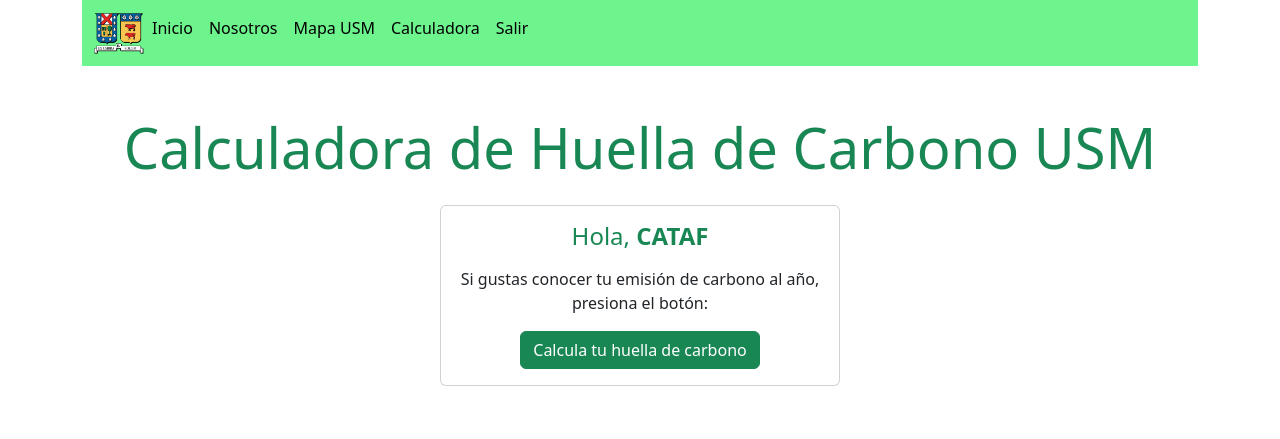
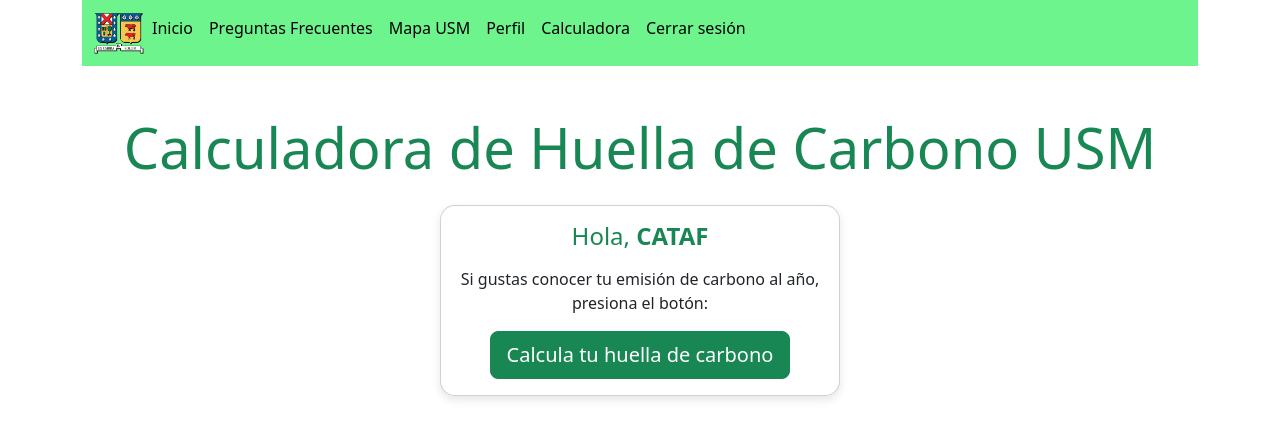
Before and after one commit to LaiosB/hdc, a Django app: page / in a window 1280 px wide. Shown: the top 439 px of the page. Run offline with Django 5.2, Linux system fonts and the light colour scheme; a user stored in the database is signed in.

Commit message:
Se agregó el apartado de perfil

```diff
--- a/hdc/myapp/templates/myapp/base.html
+++ b/hdc/myapp/templates/myapp/base.html
@@ -19,7 +19,7 @@
 </head>
 <body>
     <div class="container">
-        <!-- Barra de navegación con color verde -->
+        <!-- Barra de navegación -->
         <nav class="navbar navbar-expand-lg navbar-custom">
             <div class="container-fluid">
                 <button class="navbar-toggler" type="button" data-bs-toggle="collapse" data-bs-target="#navbarNav" aria-controls="navbarNav" aria-expanded="false" aria-label="Toggle navigation">
@@ -35,10 +35,13 @@
                             <a class="nav-link active" aria-current="page" href="{% url 'home' %}">Inicio</a>
                         </li>
                         <li class="nav-item">
-                            <a class="nav-link" href="{% url 'nosotros' %}">Nosotros</a>
+                            <a class="nav-link" href="{% url 'nosotros' %}">Preguntas Frecuentes</a>
                         </li>
                         <li class="nav-item">
                             <a class="nav-link" href="{% url 'mapa' %}">Mapa USM</a>
+                        </li>
+                        <li class="nav-item">
+                            <a class="nav-link" href="{% url 'perfil' %}">Perfil</a>
                         </li>
 
                         {% if request.user.is_authenticated %}
@@ -50,7 +53,7 @@
                                 <form method="POST" action="{% url 'logout' %}" style="display:inline;">
                                     {% csrf_token %}
                                     <button type="submit" class="nav-link btn btn-link" style="text-decoration:none; color:inherit;">
-                                        Salir
+                                        Cerrar sesión
                                     </button>
                                 </form>
                             </li>
--- a/hdc/myapp/templates/myapp/home.html
+++ b/hdc/myapp/templates/myapp/home.html
@@ -3,26 +3,29 @@
 {% block content %}
     <!-- Contenedor principal -->
     <div class="container text-center mt-5">
-        <!-- Título principal -->
+
+        <!-- Título -->
         <h3 class="display-4 text-success mb-4">Calculadora de Huella de Carbono USM</h3>
 
         <!-- Verificación de usuario autenticado -->
         {% if request.user.is_authenticated %}
-            <div class="card mx-auto my-4" style="max-width: 400px;">
+            <div class="card mx-auto my-4" style="max-width: 400px; border-radius: 15px; box-shadow: 0 4px 10px rgba(0, 0, 0, 0.1);">
                 <div class="card-body">
                     <h4 class="card-title mb-3 text-success">Hola, <strong>{{ request.user.username | upper }}</strong></h4>
                     <p class="card-text">Si gustas conocer tu emisión de carbono al año, presiona el botón:</p>
                     <!-- Botón de calculadora -->
-                    <a href="{% url 'huella' %}" class="btn btn-success btn-block">Calcula tu huella de carbono</a>
+                    <a href="{% url 'huella' %}" class="btn btn-success btn-lg btn-block">Calcula tu huella de carbono</a>
                 </div>
             </div>
         {% else %}
-            <div class="card mx-auto my-4" style="max-width: 400px;">
+            <div class="card mx-auto my-4" style="max-width: 425px; border-radius: 20px; box-shadow: 0 4px 10px rgba(0, 0, 0, 0.1);">
                 <div class="card-body">
                     <h4 class="card-title mb-3 text-primary">¡Bienvenido, invitado!</h4>
                     <p class="card-text">Para una mejor experiencia, por favor ingresa o regístrate.</p>
-                    <a href="{% url 'login' %}" class="btn btn-primary btn-block">Ingresar</a>
-                    <a href="{% url 'register' %}" class="btn btn-outline-success btn-block mt-2">Registrarse</a>
+                    <!-- Botón de ingresar -->
+                    <a href="{% url 'login' %}" class="btn btn-primary btn-lg btn-block">Ingresar</a>
+                    <!-- Botón de registrarse -->
+                    <a href="{% url 'register' %}" class="btn btn-outline-success btn-lg btn-block mt-2">Registrarse</a>
                 </div>
             </div>
         {% endif %}
--- a/hdc/myapp/urls.py
+++ b/hdc/myapp/urls.py
@@ -16,7 +16,7 @@
 """
 
 from django.urls import path
-from .views import home, mapa, register, huella, nosotros
+from .views import home, mapa, register, huella, nosotros, perfil
 from django.contrib.auth.views import LogoutView
 
 urlpatterns = [
@@ -26,4 +26,5 @@
     path('logout/', LogoutView.as_view(), name='logout'),  # Vista genérica para logout
     path('huella/', huella, name='huella'),
     path('nosotros/', nosotros, name='nosotros'),
+    path('perfil/', perfil, name='perfil'),
 ]
--- a/hdc/myapp/views.py
+++ b/hdc/myapp/views.py
@@ -9,6 +9,8 @@
 from. models import Huella
 from django.contrib import messages
 import folium
+
+
 # Create your views here.
 def home(request):
     return render (request, 'myapp/home.html')
@@ -21,15 +23,6 @@
     logout(request)
     return redirect('home')
 
-from django.contrib import messages
-from django.shortcuts import render, redirect
-from django.contrib.auth import authenticate, login
-from .forms import CustomUserCreationForm
-
-from django.contrib import messages
-from django.shortcuts import render, redirect
-from django.contrib.auth import authenticate, login
-from .forms import CustomUserCreationForm
 
 def register(request):
     if request.method == 'POST':
@@ -67,10 +60,14 @@
 
     return render (request,'myapp/huella.html',{'form': form })
 
-from django.shortcuts import render
 
 def nosotros(request):
     return render(request, 'myapp/nosotros.html')
+
+def perfil(request):
+    return render(request, 'myapp/perfil.html')
+
+
 
 #Mapa
 def mapa(request):
```
Also changed, not shown: hdc/myapp/templates/myapp/perfil.html (added, +18 -0 lines), hdc/db.sqlite3, hdc/myapp/static/images/San-Joaquin.jpg (added).
